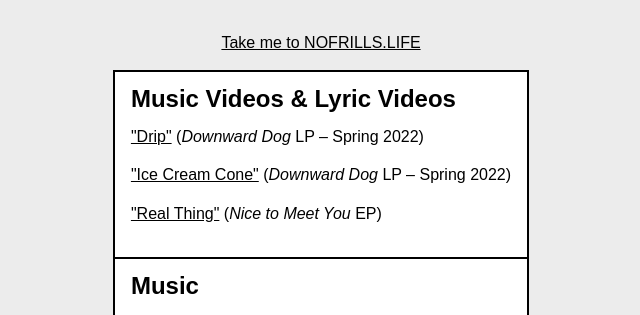
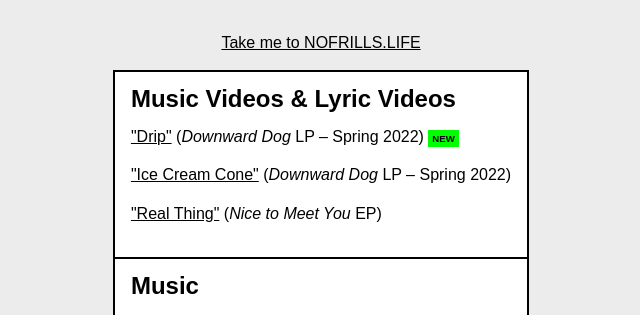
Before and after one commit to busheikin/nofrillsmusic, a Jekyll site: the page built from links.md, in a window 1280 px wide. Shown: the top 315 px of the page, without its empty margins (319-959 px from the left). Built offline with Jekyll 4.4.1, drawn with Linux system fonts in a browser that asks for light colours.

Commit message:
Update links.html

```diff
--- a/_layouts/links.html
+++ b/_layouts/links.html
@@ -22,7 +22,7 @@
     <div class="white-bordered-box border-bottom--none">
       <div class="content-table__cell">
         <h2>Music Videos & Lyric Videos</h2>
-        <p><a href="https://www.youtube.com/watch?v=HOYsIFMA10I" target="_blank">"Drip"</a> (<span class="font-style-italic">Downward Dog</span> LP – Spring 2022)</p>
+        <p><a href="https://www.youtube.com/watch?v=HOYsIFMA10I" target="_blank">"Drip"</a> (<span class="font-style-italic">Downward Dog</span> LP – Spring 2022)  <span class="tag-new">New</span></p>
         <p><a href="https://www.youtube.com/watch?v=6cSRiDVHZwc" target="_blank">"Ice Cream Cone"</a> (<span class="font-style-italic">Downward Dog</span> LP – Spring 2022)</p>
         <p><a href="https://www.youtube.com/watch?v=GYS0HtJYTcA" target="_blank">"Real Thing"</a> (<span class="font-style-italic">Nice to Meet You</span> EP)</p>
       </div>
```
